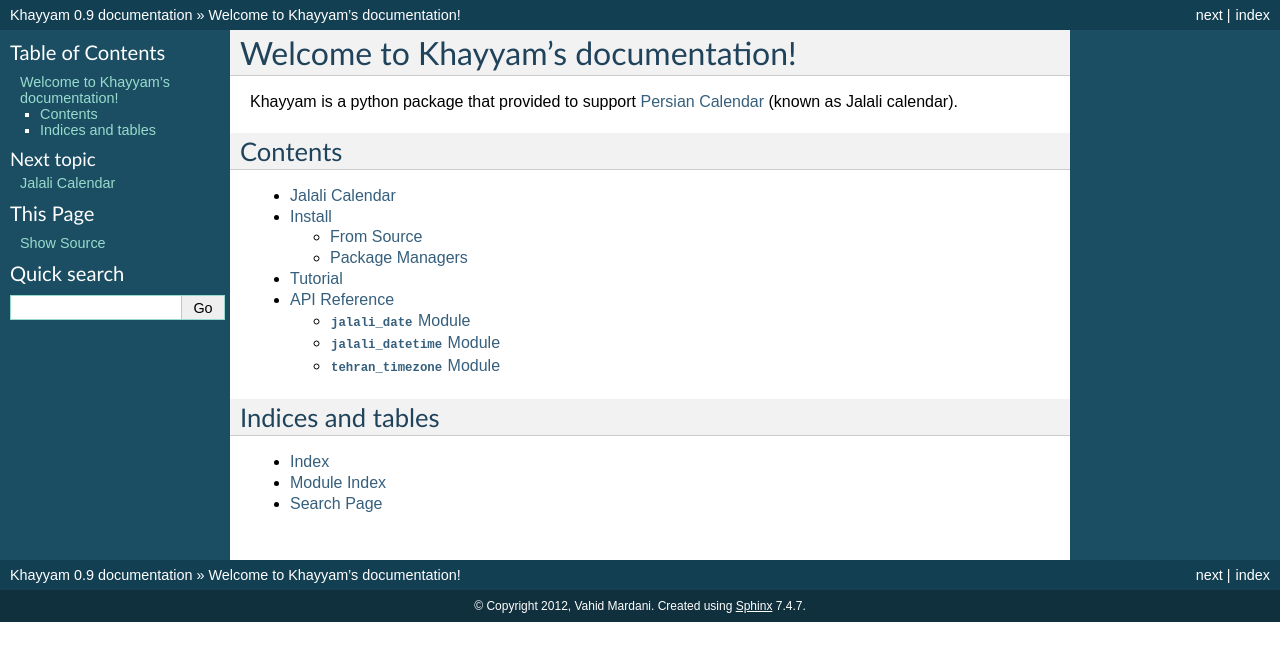
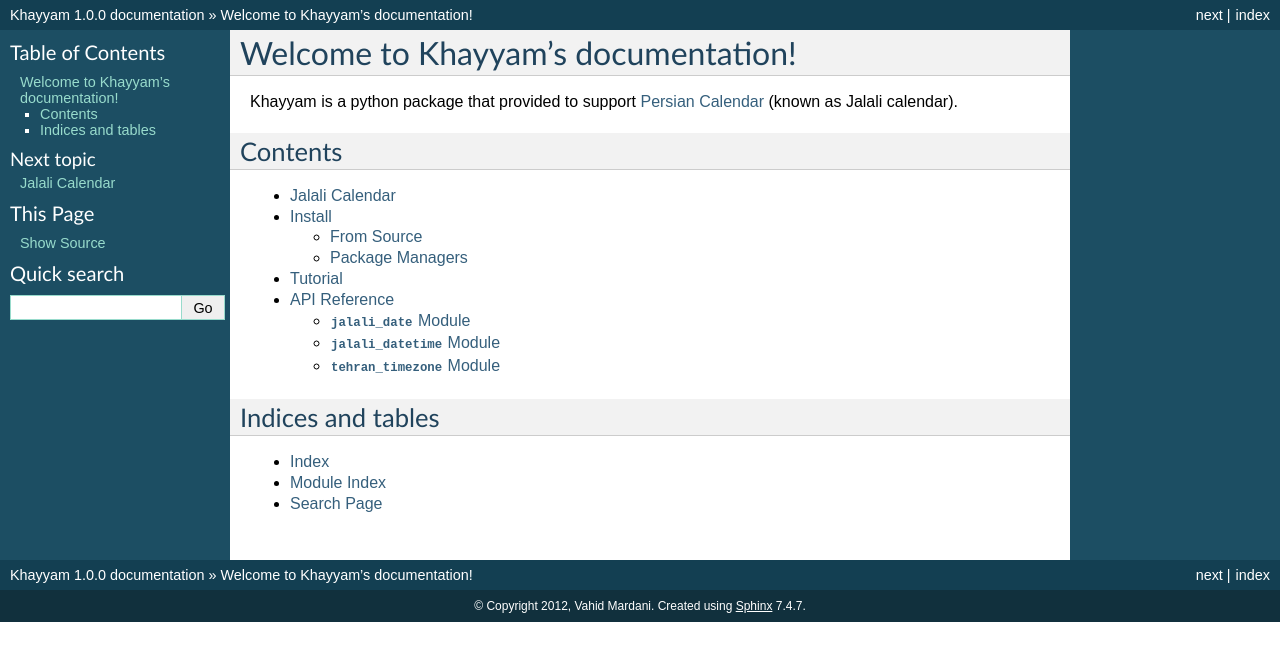
Before and after one commit to pylover/khayyam, a Sphinx documentation site: the page built from doc/index.rst, in a window 1280 px wide. Shown: the top 661 px of the page. Built offline with Sphinx 7.4.7, drawn with Linux system fonts in a browser that asks for light colours.

Commit message:
python 3 done.

```diff
--- a/doc/conf.py
+++ b/doc/conf.py
@@ -49,9 +49,9 @@
 # built documents.
 #
 # The short X.Y version.
-version = '0.9'
+version = '1.0'
 # The full version, including alpha/beta/rc tags.
-release = '0.9'
+release = '1.0.0'
 
 # The language for content autogenerated by Sphinx. Refer to documentation
 # for a list of supported languages.
--- a/setup.py
+++ b/setup.py
@@ -24,7 +24,7 @@
     description="Khayyam(Jalali Persian Datetime) library",
     zip_safe=True,
     keywords="Khayyam persian jalali date time datetime conversion",
-    long_description=open(os.path.join(os.path.dirname(__file__), 'README.txt')).read(),
+    long_description=open(os.path.join(os.path.dirname(__file__), 'README.md')).read(),
     license="GPLv3",
     classifiers=[
         "Programming Language :: Python",
```
Also changed, not shown: README.md (line endings or trailing spaces).
